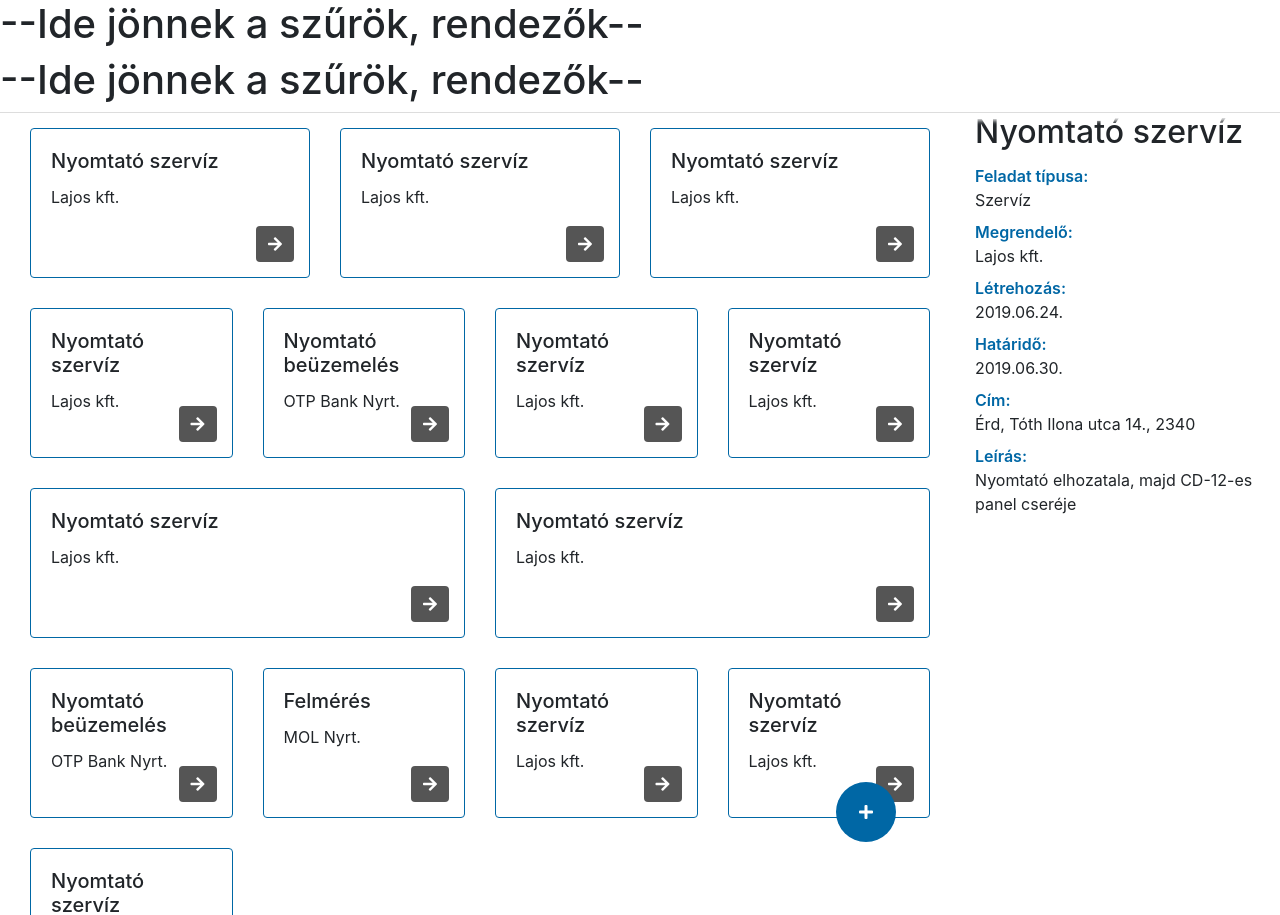
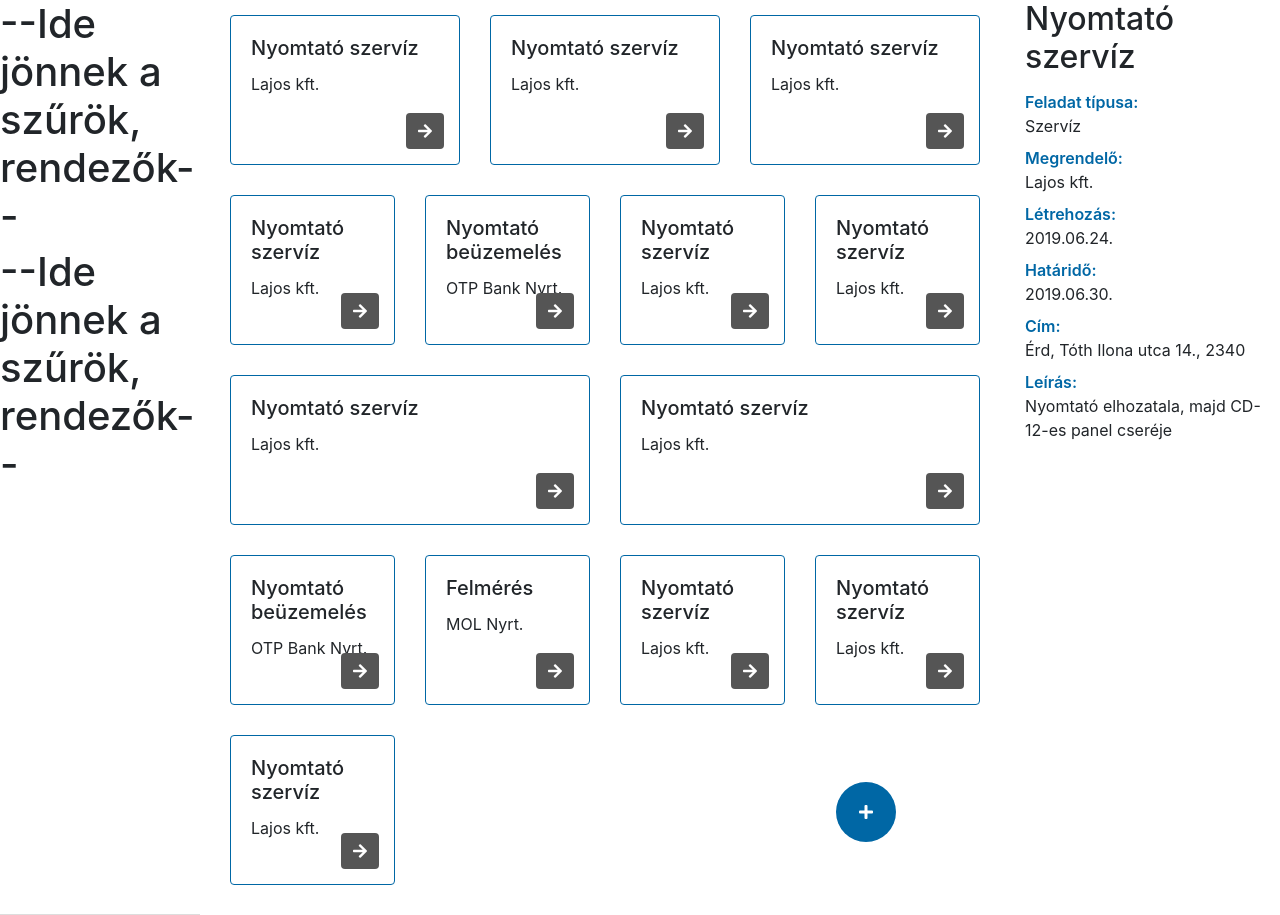
Before and after one commit to kosaaron/ssbs, a PHP site: page /feladatkezeles.html in a window 1280 px wide. Run offline with PHP 8.4, Linux system fonts and the light colour scheme.

Commit message:
Áronnak

```diff
--- a/css/feladatkezeles.css
+++ b/css/feladatkezeles.css
@@ -81,6 +81,7 @@ body::-webkit-scrollbar-thumb {
 }
 
 .filter-box {
+    width: 200px;
     border-bottom: 1px solid #ddd;
     box-shadow: 0 8px 4px rgba(255, 255, 255, 0.9);
     z-index: 800;
--- a/feladatkezeles.html
+++ b/feladatkezeles.html
@@ -11,7 +11,7 @@
 </head>
 
 <body>
-    <div id="tasks_manager" class="display-flex flex-column full-screen">
+    <div id="tasks_manager" class="display-flex flex-row full-screen">
         <div class="filter-box">
             <h1>--Ide jönnek a szűrök, rendezők--</h1>
             <h1>--Ide jönnek a szűrök, rendezők--</h1>
```
